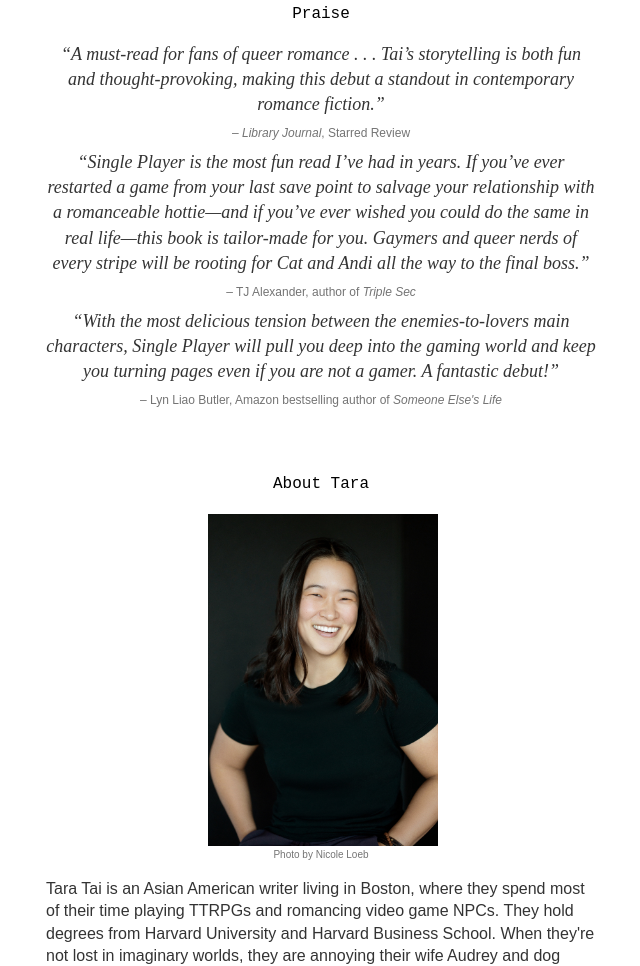
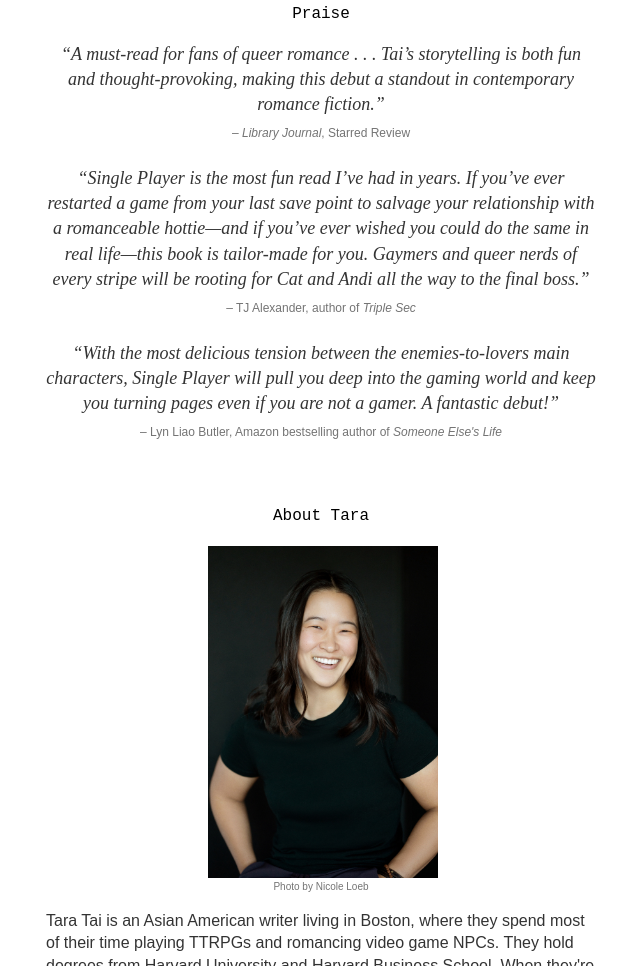
Before and after one commit to aekao/aekao.github.io, a plain HTML site: page index.html in a window 1280 px wide. Shown: the part 1212-2178 px from the top of the page, without its empty margins (569-1209 px from the left). Drawn offline with Linux system fonts and the light colour scheme; a web font is replaced by a local one.

Commit message:
Update index.html

```diff
--- a/index.html
+++ b/index.html
@@ -76,8 +76,12 @@
         <blockquote>
           <p>“A must-read for fans of queer romance . . . Tai’s storytelling is both fun and thought-provoking, making this debut a standout in contemporary romance fiction.”</p>
           <footer>– <cite><i>Library Journal</i>, Starred Review</cite></footer>
+        </blockquote>
+        <blockquote>
           <p><p>“<i>Single Player</i> is the most fun read I’ve had in years. If you’ve ever restarted a game from your last save point to salvage your relationship with a romanceable hottie—and if you’ve ever wished you could do the same in real life—this book is tailor-made for you. Gaymers and queer nerds of every stripe will be rooting for Cat and Andi all the way to the final boss.”</p>
           <footer>– <cite>TJ Alexander, author of <i>Triple Sec</i></cite></footer>
+        </blockquote>
+        <blockquote>
           <p><p>“With the most delicious tension between the enemies-to-lovers main characters, <i>Single Player</i> will pull you deep into the gaming world and keep you turning pages even if you are not a gamer. A fantastic debut!”</p>
           <footer>– <cite>Lyn Liao Butler, Amazon bestselling author of <i>Someone Else's Life</i></cite></footer>
         </blockquote>
```
